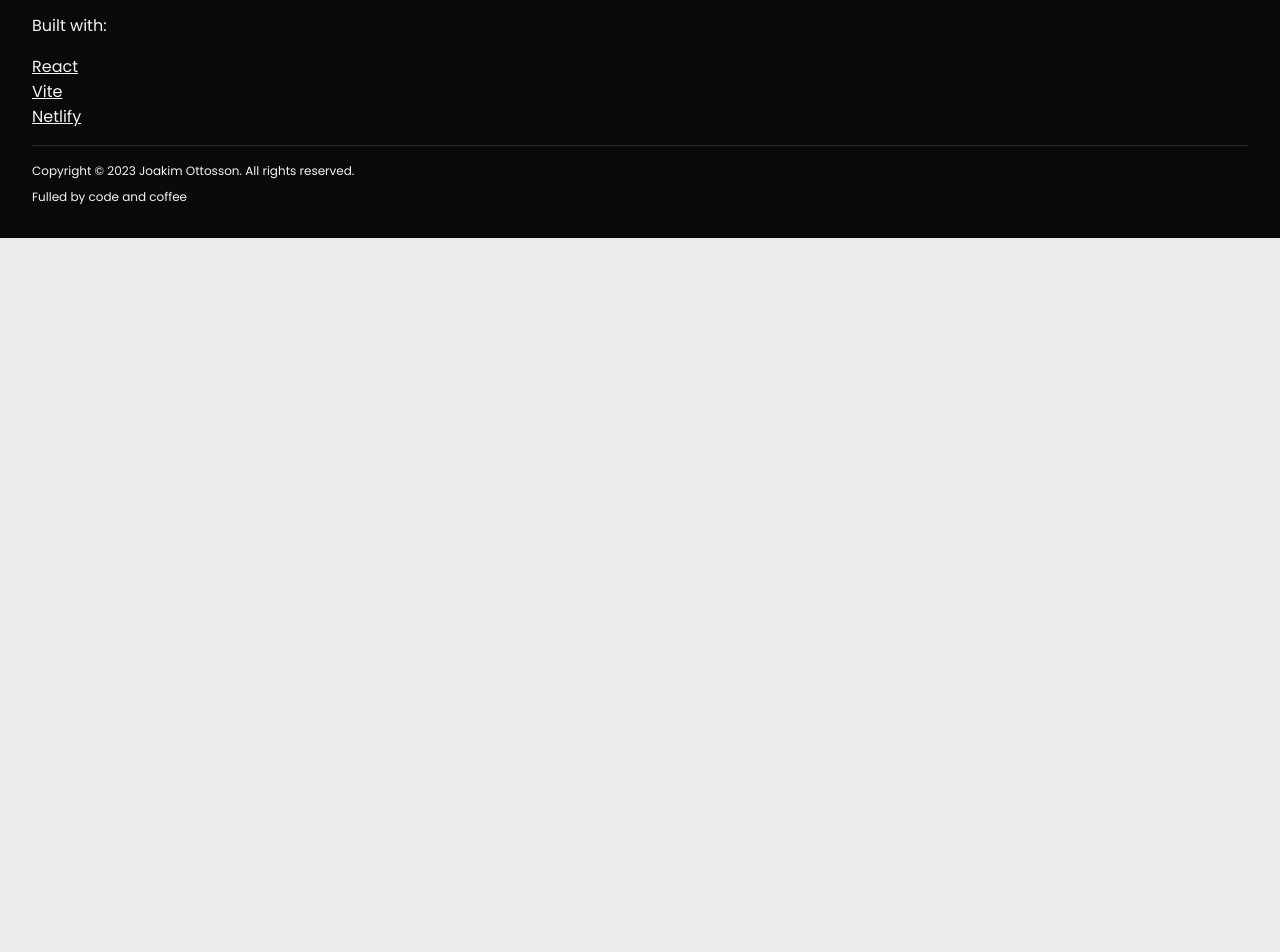
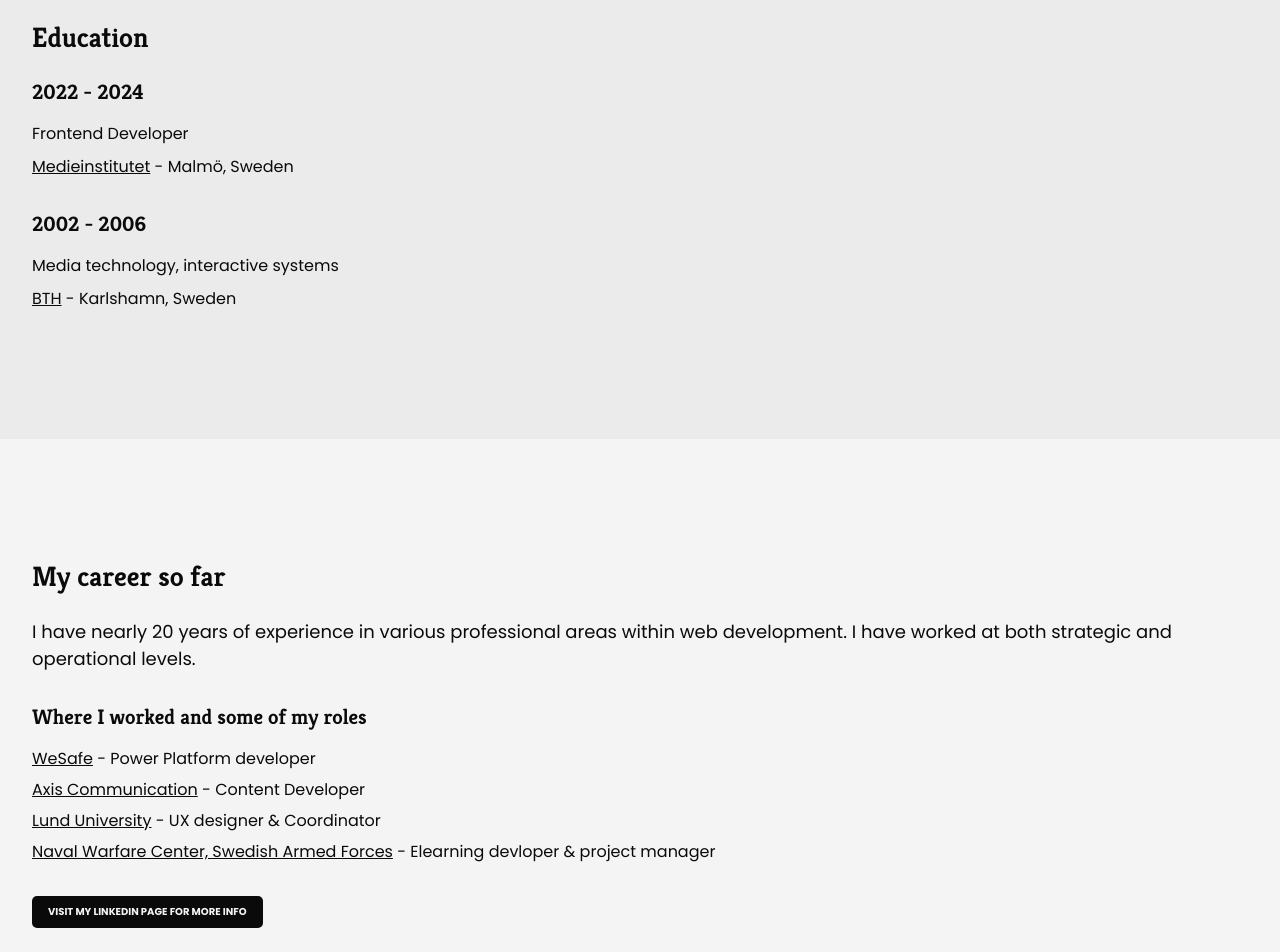
Before and after one commit to devjoppe/mi-cv-update, a React (Vite) app: page /about in a window 1280 px wide. Shown: the part 1400-2352 px from the top of the page. Before the commit the page ends 1638 px from the top, so only its background shows below. Built offline with nearby package versions, Linux system fonts and the light colour scheme.

Commit message:
Added more info to the about page. Reworked and put the interfaces in its own files

```diff
--- a/src/assets/styles/_config.scss
+++ b/src/assets/styles/_config.scss
@@ -119,6 +119,12 @@ span {
     margin: 32px 0;
 }
 
+.me-image {
+    width: 100%;
+    height: auto;
+    border-radius: 5px;
+}
+
 // Buttons
 button {
     color: $font-main-color;
--- a/src/components/Footer/_footer.scss
+++ b/src/components/Footer/_footer.scss
@@ -40,7 +40,7 @@
             a {
                 color: config.$font-inverted;
                 text-decoration: none;
-                margin-bottom: 4px;
+                margin-bottom: 16px;
             }
         }
     }
--- a/src/components/ScrollIndicator/_scrollIndicator.scss
+++ b/src/components/ScrollIndicator/_scrollIndicator.scss
@@ -5,8 +5,8 @@
     width: 100%;
     height: 6px;
     background: config.$background-shade-a;
-    border-top: 1px solid #dcdcdc;
-    border-bottom: 1px solid #dcdcdc;
+    //border-top: 1px solid #dcdcdc;
+    //border-bottom: 1px solid #dcdcdc;
     z-index: 100;
 }
 
--- a/src/data/linkList.json
+++ b/src/data/linkList.json
@@ -137,5 +137,65 @@
         "url": "https://www.notion.so/"
       }
     ]
+  },
+  {
+    "id": 101,
+    "category": "2022 - 2024",
+    "description": "Frontend Developer",
+    "flag": "edu",
+    "links": [
+      {
+        "id": 102,
+        "link_title": "Medieinstitutet",
+        "description": "Malmö, Sweden",
+        "url": "https://www.mi.se/"
+      }
+    ]
+  },
+  {
+    "id": 103,
+    "category": "2002 - 2006",
+    "description": "Media technology, interactive systems",
+    "flag": "edu",
+    "links": [
+      {
+        "id": 104,
+        "link_title": "BTH",
+        "description": "Karlshamn, Sweden",
+        "url": "https://www.bth.se/"
+      }
+    ]
+  },
+  {
+    "id": 200,
+    "category": "Where I worked and some of my roles",
+    "description": "",
+    "flag": "work",
+    "links": [
+      {
+        "id": 201,
+        "link_title": "WeSafe",
+        "description": "Power Platform developer",
+        "url": "https://www.wesafe.se/"
+      },
+      {
+        "id": 202,
+        "link_title": "Axis Communication",
+        "description": "Content Developer",
+        "url": "https://www.axis.com/"
+      },
+      {
+        "id": 203,
+        "link_title": "Lund University",
+        "description": "UX designer & Coordinator",
+        "url": "https://www.lu.se/"
+      },
+      {
+        "id": 204,
+        "link_title": "Naval Warfare Center, Swedish Armed Forces",
+        "description": "Elearning devloper & project manager",
+        "url": "https://www.forsvarsmakten.se/"
+      }
+    ]
   }
 ]
--- /dev/null
+++ b/src/interfaces/linksInt.ts
@@ -0,0 +1,22 @@
+export interface sectionUseInt {
+    id: number,
+    title: string,
+    kicker: string,
+    extra?: object[],
+    user?: string
+}
+
+export interface linkListInt {
+    id: number,
+    category: string,
+    description?: string,
+    flag: string,
+    links?:linksInt[]
+}
+
+export interface linksInt {
+    id: number,
+    link_title?: string,
+    description?: string,
+    url?: string
+}
--- /dev/null
+++ b/src/interfaces/sectionInfoInt.ts
@@ -0,0 +1,10 @@
+export interface sectionInfoInt {
+    id: number,
+    title: string,
+    kicker: string,
+    extra?:
+        {
+            data?: string
+        }[],
+    user: string
+}
--- a/src/pages/AboutPage/AboutPage.tsx
+++ b/src/pages/AboutPage/AboutPage.tsx
@@ -3,6 +3,7 @@ import about from '../../data/aboutpage.json'
 
 // Sections
 import MeSection from "./MeSection.tsx";
+import WorkSection from "./WorkSection.tsx";
 
 const AboutPage = () => {
     return(
@@ -23,6 +24,7 @@ const AboutPage = () => {
                 </div>
             </section>
             <MeSection data={about[1]}/>
+            <WorkSection data={about[3]}/>
         </>
     )
 }
--- a/src/pages/AboutPage/MeSection.tsx
+++ b/src/pages/AboutPage/MeSection.tsx
@@ -1,7 +1,14 @@
 import React from "react";
 
+// Links data and page data
+import links from '../../data/linkList.json'
+import myImage from '../../../public/assets/images/about-me-jo.png'
+
 // Interface
-import {sectionInfoInt} from "../StartPage/ProjectSection.tsx";
+import {sectionInfoInt} from "../../interfaces/sectionInfoInt.ts";
+
+// Components
+import LinkList from "../../components/LinkList/LinkList.tsx";
 
 interface IProp {
     data: sectionInfoInt
@@ -15,19 +22,39 @@ const MeSection:React.FC<IProp> = ({data}) => {
                     <div>
                         <div>
                             <h2>{data.title}</h2>
+                            <img className="me-image" src={myImage} alt="me" />
                         </div>
-                        <div>
+                        <div data-aos="fade-up">
                             <span className="quote">
                                 {data.kicker}
                             </span>
                             <span>
-                                {data.extra[0].data}
+                                {data.extra && data.extra[0].data}
                             </span>
                         </div>
                     </div>
                 }
                 <div>
-                    X
+                    <div>
+                        <h2>Education</h2>
+                    </div>
+                    <div className="linklist-wrapper">
+                        {links.filter(item => item.flag === "edu").map((list) => (
+                            <div data-aos="fade-up" key={list.category}>
+                                <h3>{list.category}</h3>
+                                <span>{list.description}</span>
+                                <ul>
+                                    {list.links &&
+                                        list.links.map((link) => (
+                                            <div>
+                                                <LinkList key={`${list.category}-${link.id}`} linkData={link} />
+                                            </div>
+                                        ))
+                                    }
+                                </ul>
+                            </div>
+                        ))}
+                    </div>
                 </div>
             </div>
         </section>
--- /dev/null
+++ b/src/pages/AboutPage/WorkSection.tsx
@@ -0,0 +1,49 @@
+import React from "react";
+
+// JSON data
+import links from "../../data/linkList.json";
+
+// Interface
+import {sectionInfoInt} from "../../interfaces/sectionInfoInt.ts";
+import LinkList from "../../components/LinkList/LinkList.tsx";
+
+interface IProp {
+    data: sectionInfoInt
+}
+
+const WorkSection:React.FC<IProp> = ({data}) => {
+    return(
+        <section className="light-shade">
+            <div className="section-content-wrapper">
+                <div>
+                    <div>
+                        <h2>{data.title}</h2>
+                    </div>
+                    <div>
+                        <span className="kicker">
+                            {data.kicker}
+                        </span>
+                        <div className="linklist-wrapper">
+                            {links.filter(item => item.flag === "work").map((list) => (
+                                <div data-aos="fade-up" key={list.category}>
+                                    <h3>{list.category}</h3>
+                                    <span>{list.description}</span>
+                                    <ul>
+                                        {list.links &&
+                                            list.links.map((link) => (
+                                                <LinkList key={`${list.category}-${link.id}`} linkData={link} />
+                                            ))
+                                        }
+                                    </ul>
+                                </div>
+                            ))}
+                        </div>
+                        <button className="inverted-shade">Visit my LinkedIn page for more info</button>
+                    </div>
+                </div>
+            </div>
+        </section>
+    )
+}
+
+export default WorkSection
--- a/src/pages/StartPage/ProjectSection.tsx
+++ b/src/pages/StartPage/ProjectSection.tsx
@@ -6,17 +6,8 @@ import projects from '../../data/projects.json'
 // Components
 import ProjectCard from "../../components/ProjectCard/ProjectCard.tsx";
 
-export interface sectionInfoInt {
-    id: number,
-    title: string,
-    kicker: string,
-    extra: [
-        {
-            data: string
-        }
-    ],
-    user: string
-}
+// Interface
+import {sectionInfoInt} from "../../interfaces/sectionInfoInt.ts";
 
 interface IProp {
     sectionInfo: sectionInfoInt
--- a/src/pages/StartPage/UseSection.tsx
+++ b/src/pages/StartPage/UseSection.tsx
@@ -3,28 +3,8 @@ import React from "react";
 // Components
 import LinkList from "../../components/LinkList/LinkList.tsx"
 
-export interface sectionUseInt {
-    id: number,
-    title: string,
-    kicker: string,
-    extra?: object[],
-    user?: string
-}
-
-interface linkListInt {
-    id: number,
-    category: string,
-    description?: string,
-    flag: string,
-    links?:linksInt[]
-}
-
-export interface linksInt {
-    id: number,
-    link_title?: string,
-    description?: string,
-    url?: string
-}
+// Interface
+import {sectionUseInt, linkListInt} from "../../interfaces/linksInt.ts";
 
 interface IProp {
     sectionInfo: sectionUseInt
@@ -49,7 +29,7 @@ const UseSection:React.FC<IProp> = ({sectionInfo, linkList}) => {
                     </div>
                 </div>
                 <div className="linklist-wrapper">
-                    {linkList.map((list) => (
+                    {linkList.filter(item => item.flag === "use").map((list) => (
                         <div data-aos="fade-up" key={list.category}>
                             <h3>{list.category}</h3>
                             <span>{list.description}</span>
```
Also changed, not shown: public/assets/images/about-me-jo.png (added), src/assets/styles/style.css.
